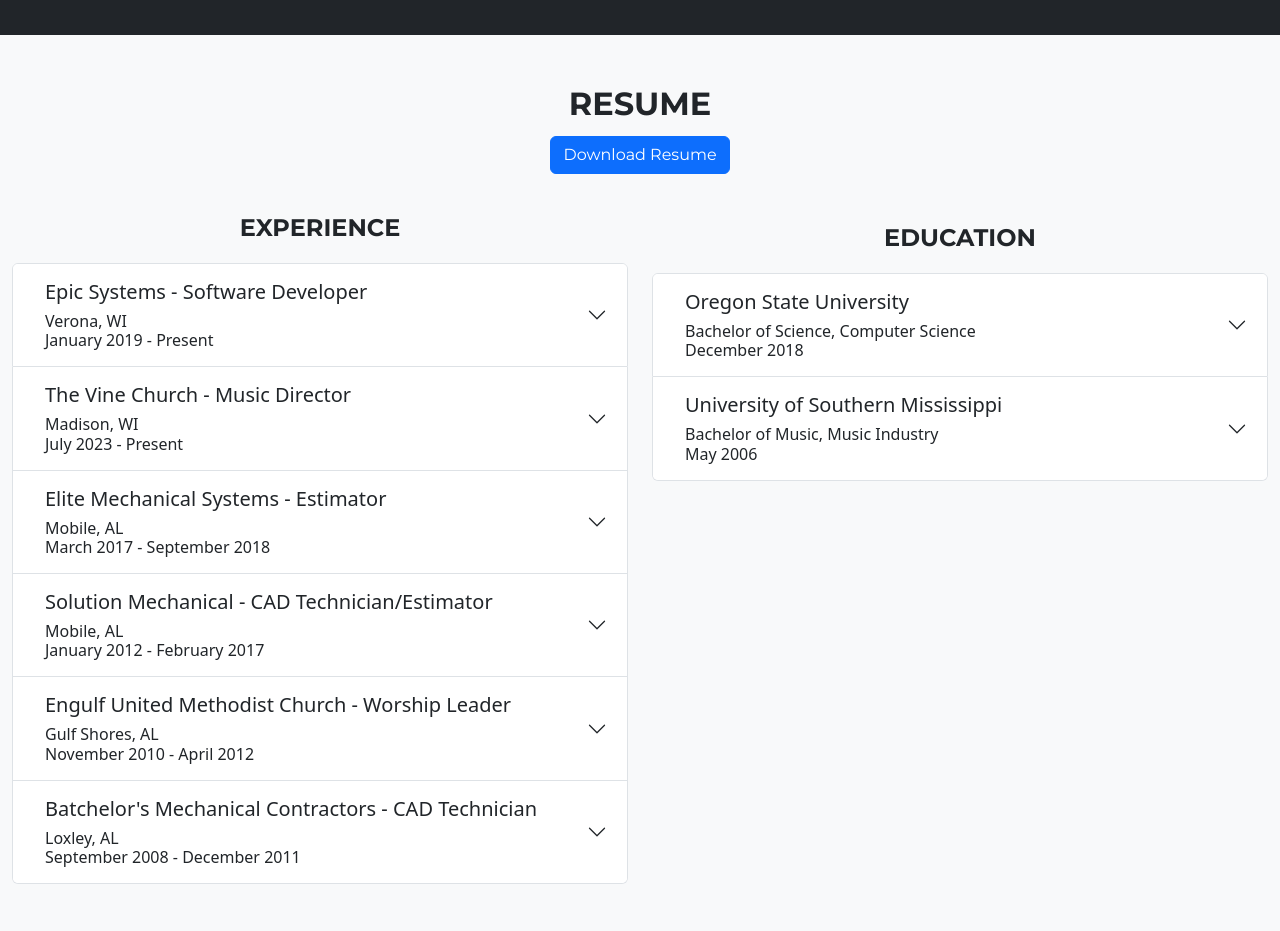
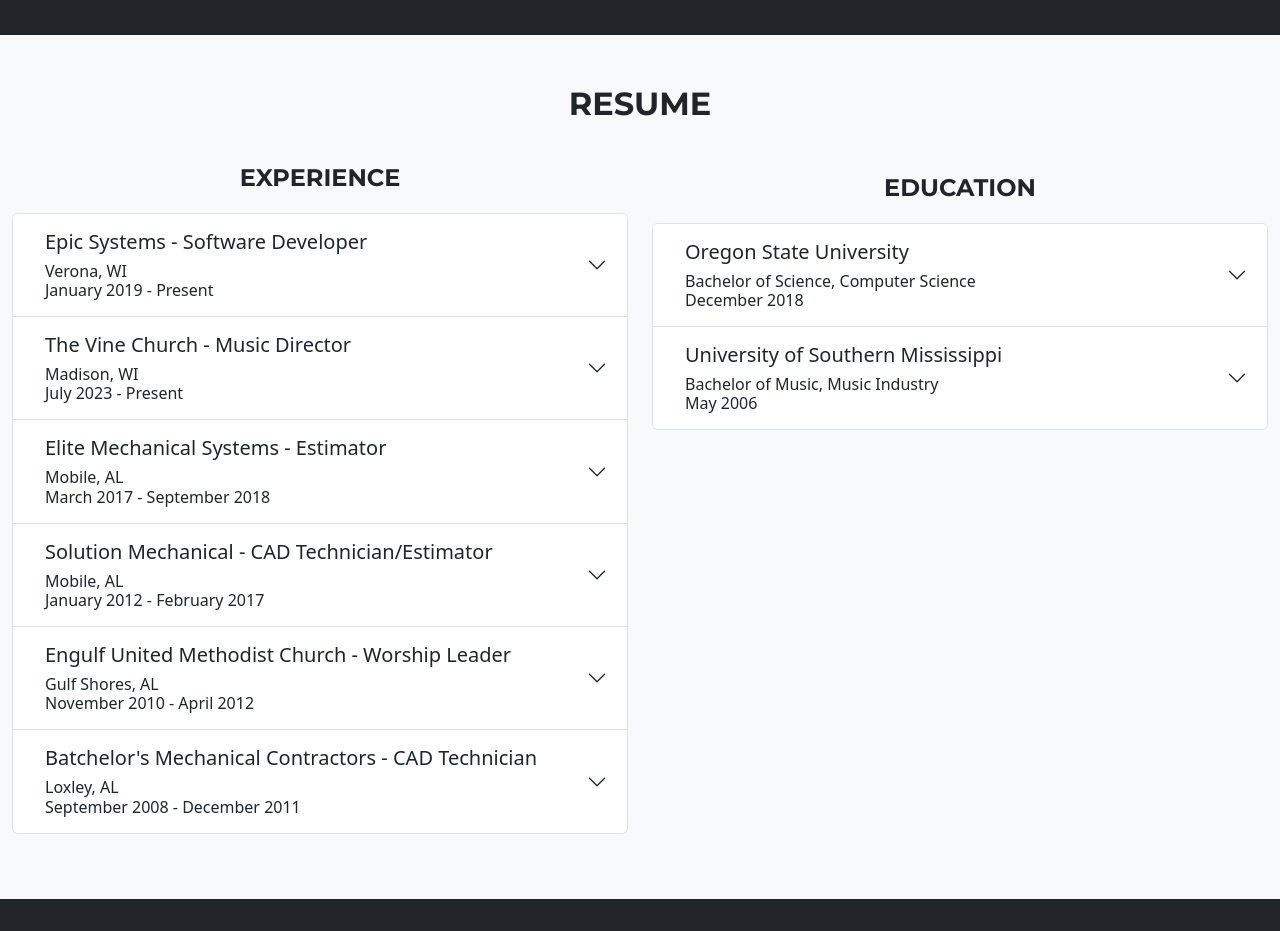
Before and after one commit to ajnobles/website, a React (Vite) app: page / in a window 1280 px wide. Shown: the part 820-1751 px from the top of the page. Built offline with nearby package versions, Linux system fonts and the light colour scheme.

Commit message:
remove resume download link

```diff
--- a/src/components/resume/resume.tsx
+++ b/src/components/resume/resume.tsx
@@ -1,13 +1,13 @@
 import Job from "./job";
 import Education from "./education";
-import { Accordion, Button, Col, Container, Row } from "react-bootstrap";
+import { Accordion, Col, Container, Row } from "react-bootstrap";
 import './resume.css';
 import SectionHeader from "../sectionHeader/section_header";
 import SectionSubHeader from "../sectionHeader/section_subheader";
 
 //import resume_pdf from '../../assets/projects/AllenNobles_Resume.pdf'
-const ResumePDF = 'AllenNobles_Resume.pdf'
-const ResumePath = '/src/assets/projects/'
+// const ResumePDF = 'AllenNobles_Resume.pdf'
+// const ResumePath = '/src/assets/projects/'
 
 const Resume = () => {
 
@@ -49,22 +49,22 @@
     let educationEventKey = 0;
     let jobEventKey = 0;
 
-    const headerChild = [
-        <div style={{marginTop: '10px'}}>
-            <a
-                href={ResumePath + ResumePDF}
-                download={ResumePDF}
-            >
-                <Button>
-                    Download Resume
-                </Button>
-            </a>
-        </div>
-    ];
+    // const headerChild = [
+    //     <div style={{marginTop: '10px'}}>
+    //         <a
+    //             href={ResumePath + ResumePDF}
+    //             download={ResumePDF}
+    //         >
+    //             <Button>
+    //                 Download Resume
+    //             </Button>
+    //         </a>
+    //     </div>
+    // ];
 
     return (
         <Container className="_maxWidthContent">
-            <SectionHeader Title="Resume" Children={headerChild} />
+            <SectionHeader Title="Resume"  />
             <Row className="_paddingTop10">
                 <Col className="_paddingBottom15">
                     <SectionSubHeader Title="Experience" />
```
